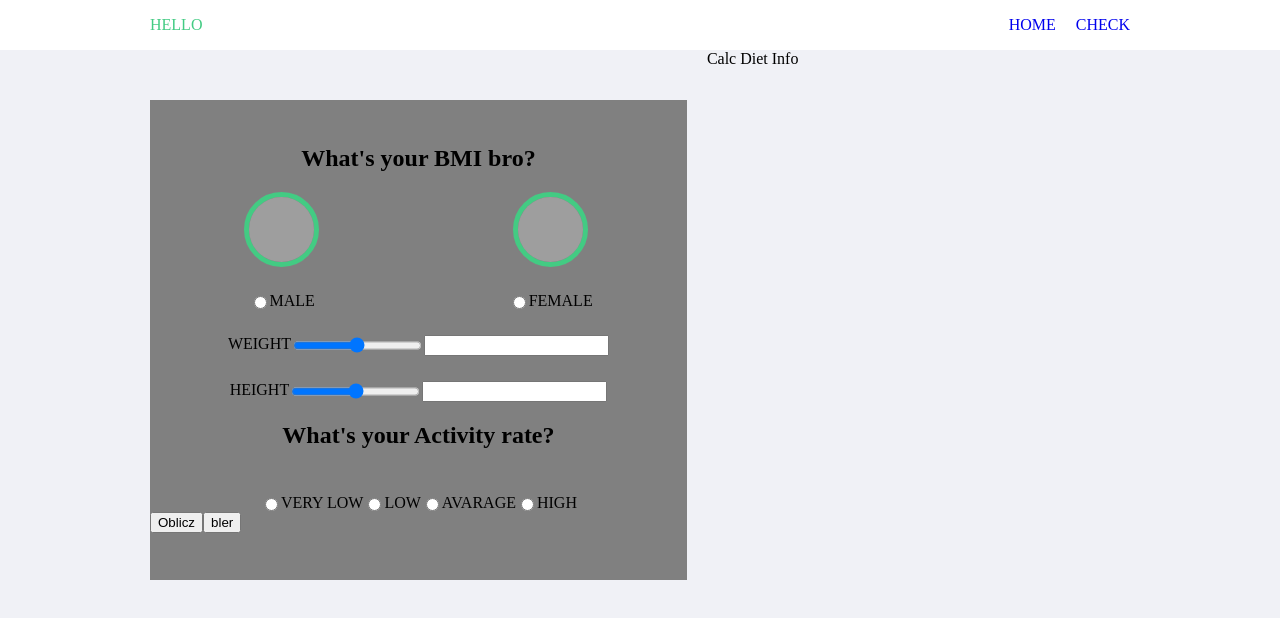
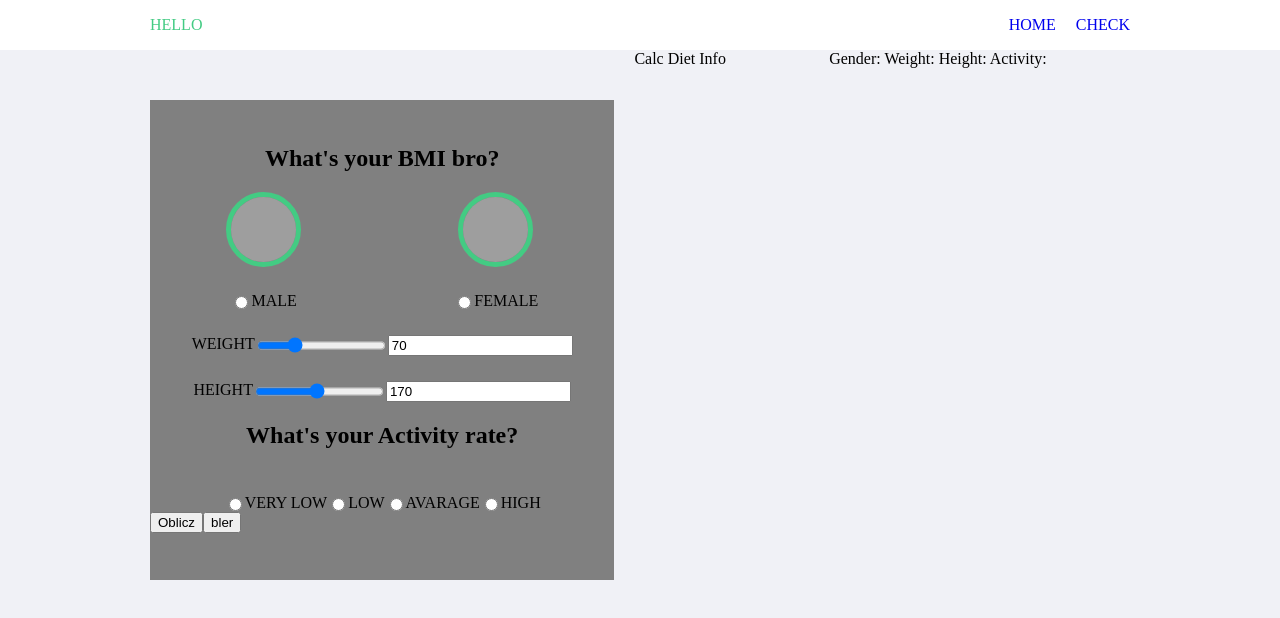
Before and after one commit to mstosio/fitnessapp, a React app: page /calculator in a window 1280 px wide. Shown: the top 618 px of the page. Built offline with nearby package versions, Linux system fonts and the light colour scheme; grey boxes are pictures that could not be loaded.

Commit message:
synced range inputs and started implementing output

```diff
--- a/src/components/Calc/CalcOutput.js
+++ b/src/components/Calc/CalcOutput.js
@@ -2,13 +2,34 @@ import React from 'react';
 import { StyledCalcOut } from '../layout/styled/index';
 
 class CalcOutput extends React.Component {
-    render() {
+
+
+    componentDidUpdate(props){
+        console.log("hello1");
+        this.countBMI;
+    }
+
+    countBMI = (props) => {
+        console.log(this.props.informations.gender);
+    }
+
+    componentDidMount(){
+        console.log("hello");
+    }
 
 
 
+
+
+    render() {
         return (
+                <StyledCalcOut>
+                    Gender: {this.props.informations.gender}
+                    Weight: {this.props.informations.weight}
+                    Height: {this.props.informations.height}
+                    Activity: {this.props.informations.activity}
+                </StyledCalcOut>
 
-            <StyledCalcOut>{this.props.informations.activity}</StyledCalcOut>
         );
     }
 }
--- a/src/components/Calc/CalcQuestions.js
+++ b/src/components/Calc/CalcQuestions.js
@@ -14,21 +14,21 @@ const initialState = {
     range: '',
     genderError: '',
     activityError: '',
-    rangeError: ''
-
+    rangeError: '',
 };
 
 class CalcQuestions extends React.Component {
     state = initialState;
 
     handleChange = event => {
+
         this.setState({
             [event.target.name]: event.target.value
         });
     }
 
     validateForm = () => {
-        let { genderError, activityError } = "";
+        let { genderError, activityError, rangeError } = "";
 
         if(this.state.gendertype === ''){
             genderError = 'Please, select your gender';
@@ -38,10 +38,20 @@ class CalcQuestions extends React.Component {
             activityError = 'Please, select your activity';
         }
 
-        if(genderError || activityError){
-            this.setState({genderError,  activityError});
+        if(this.state.weight < 30 || this.state.weight > 180){
+            rangeError = 'Your height should be less then 180 and more then 30';
+        }
+
+        if(this.state.height < 50 || this.state.height > 250){
+            rangeError = 'Your weight should be less then 180 and more then 30';
+        }
+
+
+        if(genderError || activityError || rangeError){
+            this.setState({genderError,  activityError, rangeError});
             return false;
         }
+
         return true;
     };
 
@@ -62,17 +72,24 @@ class CalcQuestions extends React.Component {
       }
 
     render() {
+        const { genderError, rangeError, activityError} = this.state;
+
         return (
             <ThemeProvider theme={theme}>
                 <StyledCalcQuestions>
 
                 <StyledHeader>What's your BMI bro?</StyledHeader>
                     <Form action="" onSubmit={this.onFormSubmit}>
+
                         <GenderSelect handleChange={this.handleChange}></GenderSelect>
-                        <div>{this.state.genderError}</div>
+                        <div>{genderError}</div>
+
                         <RangeInput handleChange={this.handleChange}></RangeInput>
+                        <div>{rangeError}</div>
+
                         <ActivitySelect handleChange={this.handleChange}/>
-                        <div>{this.state.activityError}</div>
+                        <div>{activityError}</div>
+
                         <button type="submit">Oblicz</button>
                         <button onClick={this.props.greet}>bler</button>
                     </Form>
--- a/src/components/Calc/Calculator.js
+++ b/src/components/Calc/Calculator.js
@@ -19,9 +19,6 @@ class Calculator extends React.Component {
   }
 
     render() {
-      // const { genderType } = this.state;
-
-
       return (
         <CalcWrapper>
           <CalcQuestions addInformations={this.addInformations}/>
--- a/src/components/Calc/RangeInput.js
+++ b/src/components/Calc/RangeInput.js
@@ -4,8 +4,8 @@ import { StyledCalcQuestions, StyledGroup, InputWrapper, GroupItem, Form } from
 class RangeInput extends React.Component {
 
     state = {
-        height: '',
-        weight:  ''
+        height: 170,
+        weight:  70
     }
 
     updateHeight = (event) => {
@@ -28,12 +28,12 @@ class RangeInput extends React.Component {
                     <InputWrapper>
                         <label htmlFor="weight">Weight</label>
                         <input type="range" name="weight" min="30" max="180" value={this.state.weight} onChange={this.updateWeight}/>
-                        <input type="number" name="" id="" value={this.state.weight} onChange={this.updateWeight}/>
+                        <input type="number" name="" id="" value={this.state.weight} getValue={this.handleChange} onChange={this.updateWeight}/>
                     </InputWrapper>
                     <InputWrapper>
                         <label htmlFor="weight">Height</label>
                         <input type="range" name="height" min="120" max="225" value={this.state.height} onChange={this.updateHeight}/>
-                        <input type="number" name="" id="" value={this.state.height} onChange={this.updateHeight}/>
+                        <input type="number" name="" id="" value={this.state.height} getValue={this.handleChange} onChange={this.updateHeight}/>
                     </InputWrapper>
                 </GroupItem>
             </StyledGroup>
--- a/src/components/layout/styled/StyledCalc.js
+++ b/src/components/layout/styled/StyledCalc.js
@@ -15,6 +15,8 @@ export const CalcWrapper = styled.div`
 `;
 
 export const StyledCalcOut = styled.div`
+    display: flex;
+    flex-direction: column;
     grid-area: calc-out;
 `;
 
```
